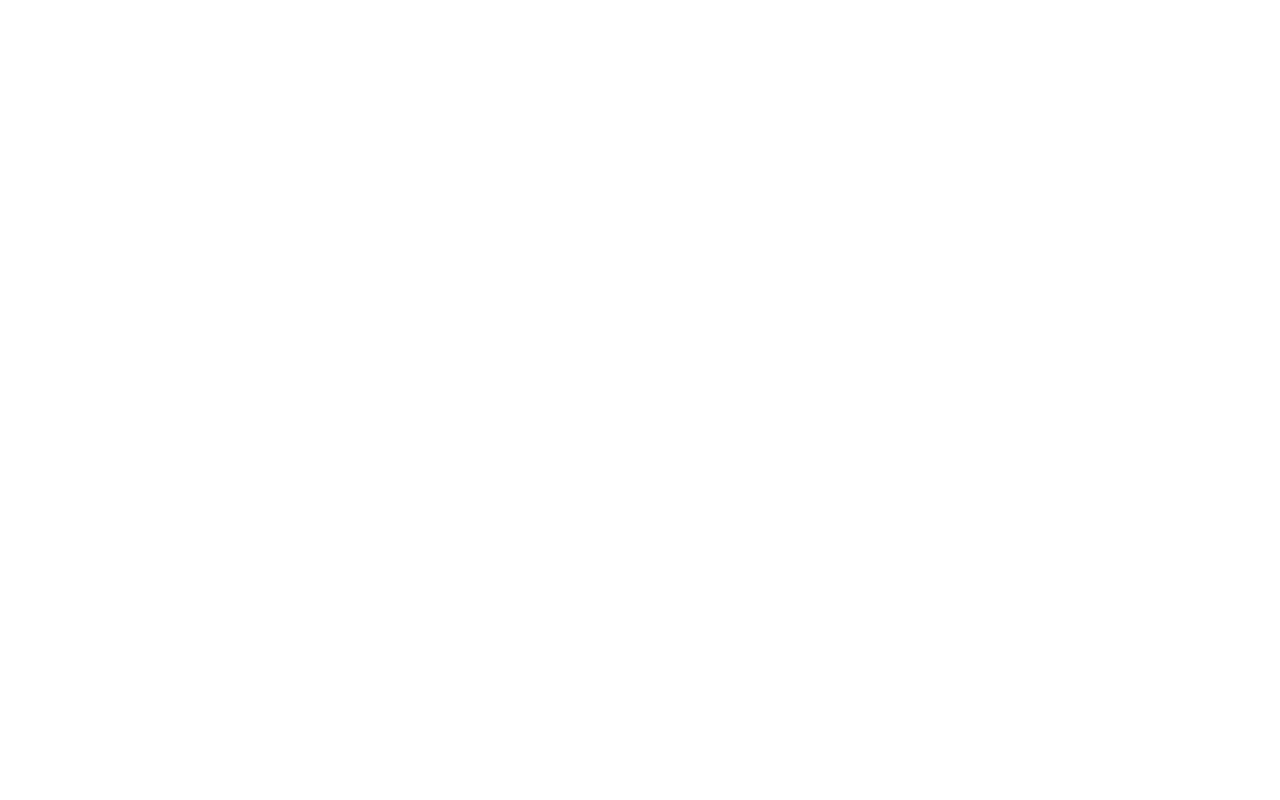
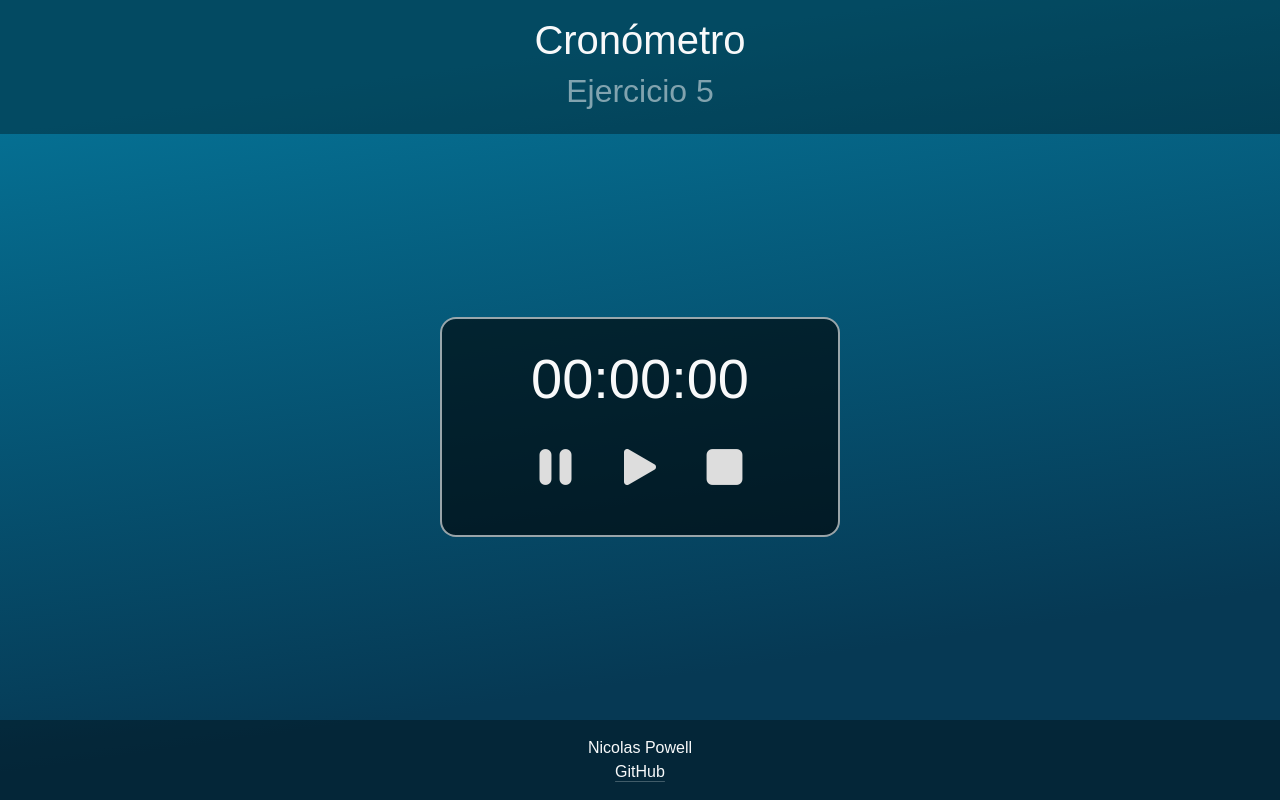
Before and after one commit to nicopowell/cronometro, a plain HTML site: page index.html in a window 1280 px wide. Drawn offline with nearby package versions, Linux system fonts and the light colour scheme.

Commit message:
terminé el maquetado

```diff
--- a/css/style.css
+++ b/css/style.css
@@ -0,0 +1,56 @@
+body {
+  display: flex;
+  flex-direction: column;
+  min-height: 100vh;
+  font-family: 'Saira Condensed', sans-serif;
+  background-image: linear-gradient( 171.8deg,  #056f92 13.5%, #063954 78.6% );
+}
+
+nav, footer {
+  background-color: #0005;
+}
+
+main {
+  flex-grow: 1;
+  display: flex;
+  flex-direction: column;
+  justify-content: center;
+  align-items: center;
+}
+
+section {
+  display: flex;
+  flex-direction: column;
+  justify-content: center;
+  background-color: #0009;
+  width: 90%;
+  max-width: 400px;
+  min-height: 220px;
+  border: 2px solid #fff9;
+}
+
+section p {
+  font-size: 3.5rem;
+  margin: 0;
+}
+
+.btn {
+  padding: 0 0.5rem;
+}
+
+.btn {
+  padding: 0 0.5rem;
+}
+
+i {
+  font-size: 4rem;
+  color: #ddd;
+}
+
+i:hover {
+  color: #ddddddc2;
+}
+
+i:active {
+  color: #dddddd77;
+}
--- a/index.html
+++ b/index.html
@@ -19,8 +19,31 @@
     <link rel="stylesheet" href="./css/style.css" />
     <title>Ejercicio 5</title>
   </head>
-  <body>
-
+  <body class="text-light">
+    <nav class="text-center py-3">
+      <h1>Cronómetro</h1>
+      <h2 class="text-white-50">Ejercicio 5</h2>
+    </nav>
+    <main>
+      <section class="rounded-4">
+        <p class="text-center" id="tiempo">00:00:00</p>
+        <div class="text-center">
+          <button class="btn border-0" id="btnPause"><i class="bi bi-pause-fill"></i></button>
+          <button class="btn border-0" id="btnPlay"><i class="bi bi-play-fill"></i></button>
+          <button class="btn border-0" id="btnStop"><i class="bi bi-stop-fill"></i></button>
+        </div>
+      </section>
+    </main>
+    <footer class="text-center py-3">
+      <p class="m-0">Nicolas Powell</p>
+      <p class="m-0">
+        <a
+          href="https://github.com/nicopowell"
+          class="link-light link-offset-2 link-underline-opacity-25 link-underline-opacity-100-hover"
+          >GitHub</a
+        >
+      </p>
+    </footer>
     <script
       src="https://cdn.jsdelivr.net/npm/bootstrap@5.3.0-alpha3/dist/js/bootstrap.bundle.min.js"
       integrity="sha384-ENjdO4Dr2bkBIFxQpeoTz1HIcje39Wm4jDKdf19U8gI4ddQ3GYNS7NTKfAdVQSZe"
```
